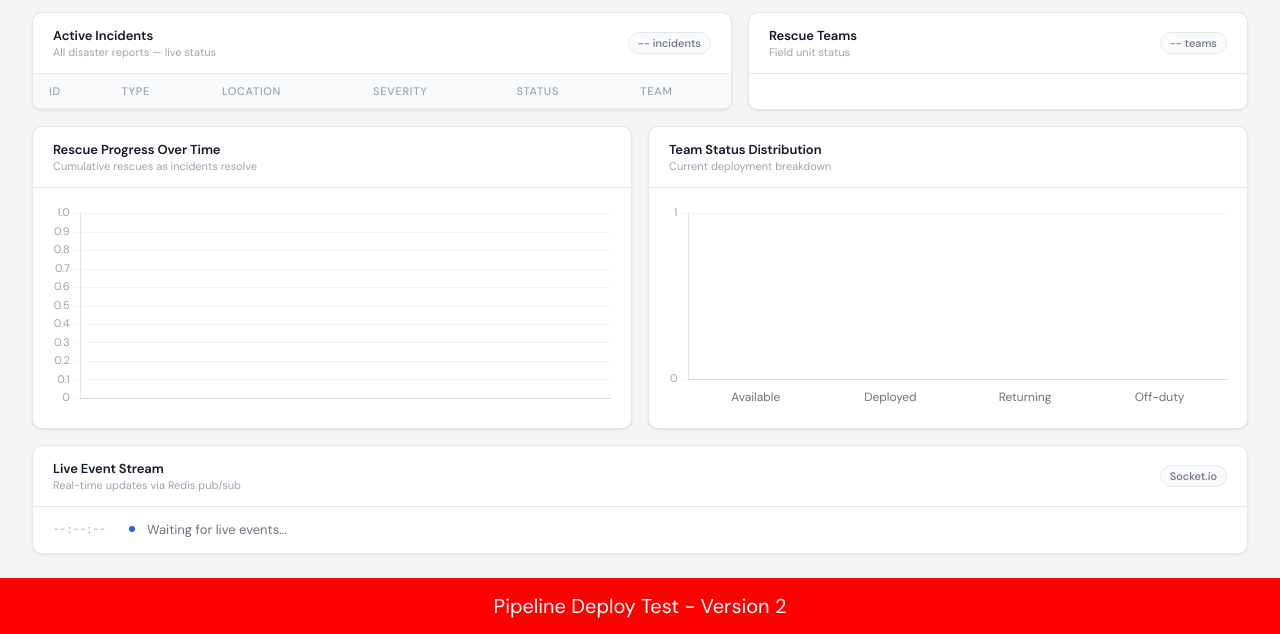
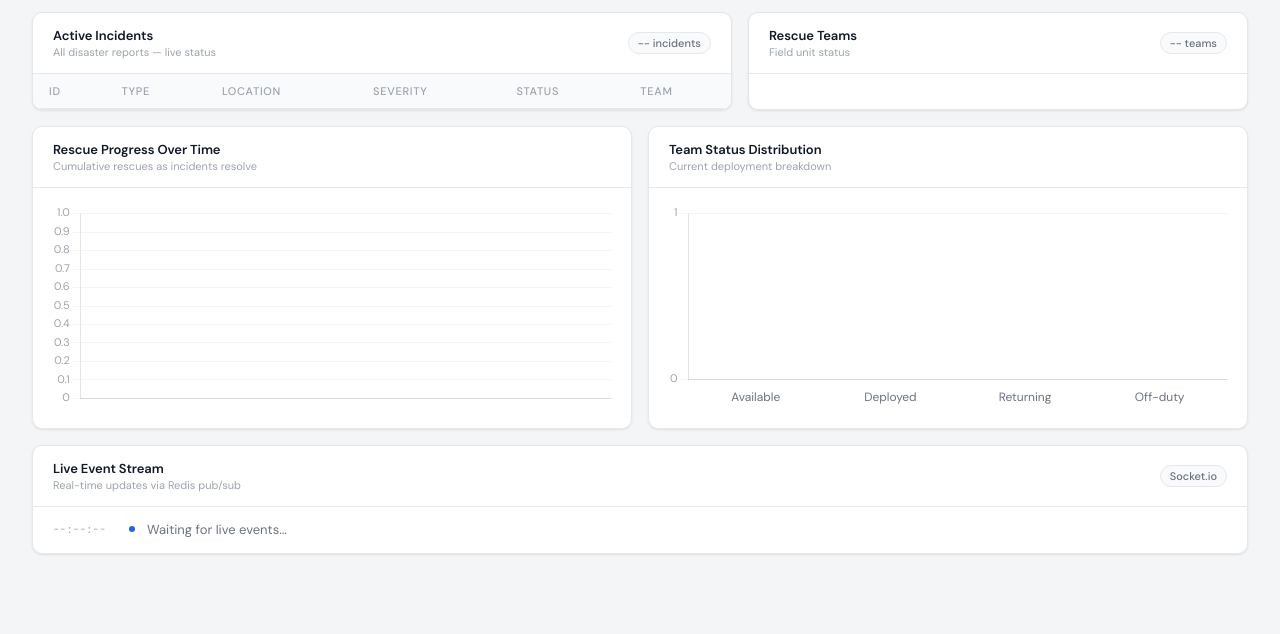
Before and after one commit to trishulj/disaster-management-dashboard, a plain HTML site: page frontend/index.html in a window 1280 px wide. Shown: the part 210-844 px from the top of the page. After the commit the page ends 800 px from the top, so only its background shows below. Drawn offline with nearby package versions, Linux system fonts and the light colour scheme; no server answers.

Commit message:
test pipeline trigger

```diff
--- a/frontend/index.html
+++ b/frontend/index.html
@@ -779,4 +779,4 @@
 </body>
 </html>
 
-<div style="background:red; color:white; text-align:center; padding:15px; font-size:20px;">Pipeline Deploy Test - Version 2</div>
+<!-- test -->
```
